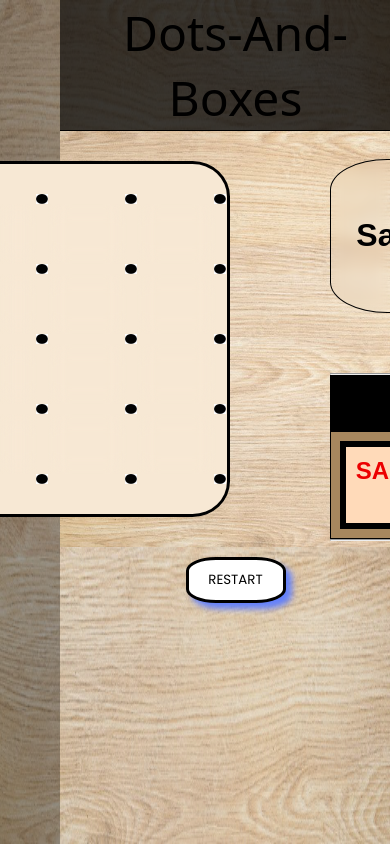
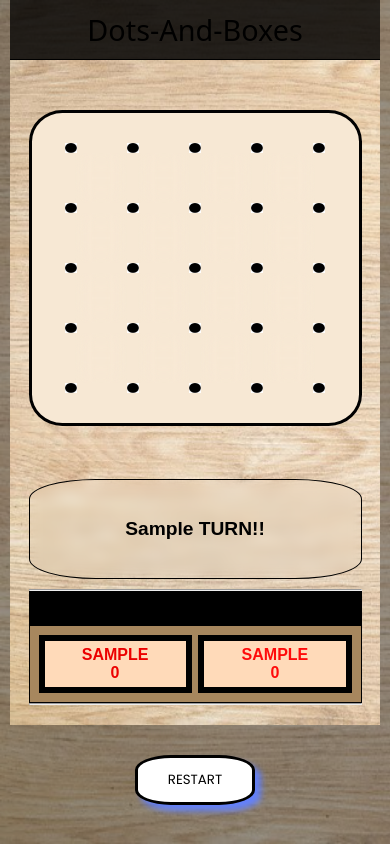
Before and after one commit to RadicalThinker/Dots-and-Boxes, a React (Create React App) app: page / in a window 390 px wide. Both pictures are taken after typing "Sample", "Sample" into the empty fields and a click on the input "Submit". Built offline with nearby package versions, Linux system fonts and the light colour scheme; a web font is replaced by a local one.

Commit message:
Refactor player name handling and improve CSS for responsiveness

```diff
--- a/src/components/connect-the-dots/index.jsx
+++ b/src/components/connect-the-dots/index.jsx
@@ -26,8 +26,8 @@ function Turn({status}){
 export default function ConnectTheDots() {
     const [game, setGame] = useState(false);
     const [form, setForm] = useState(true);
-    const [player1Name, setPlayer1Name] = useState();
-    const [player2Name, setPlayer2Name] = useState();
+    const [player1Name, setPlayer1Name] = useState('');
+    const [player2Name, setPlayer2Name] = useState('');
     const [dots, setDots] = useState(Array(40).fill(0));
     console.log(dots);
     const [squares, setSquares] = useState(Array(16).fill(''));
@@ -41,8 +41,8 @@ export default function ConnectTheDots() {
     function handleSubmit(event) {
         event.preventDefault();
         const formData = new FormData(event.target);
-        setPlayer1Name(formData.get('player1'));
-        setPlayer2Name(formData.get('player2'));
+        setPlayer1Name(formData.get('player1') || 'Player 1');
+        setPlayer2Name(formData.get('player2') || 'Player 2');
         setGame(true);
         setForm(false);
     }
@@ -142,20 +142,20 @@ export default function ConnectTheDots() {
     }
 
     return (
-        <div >
-            {form && (<div className='body'>
+        <div>
+            {form && (
+                <div className='body'>
                     <div className='form-box'>
                         <div className="inputs">
                             <h1>Dots-And-Boxes</h1>
                             <form className='form' onSubmit={handleSubmit}>
-                            <label for="player1" aria-placeholder='example: aditya'>Player 1 Name:</label><br />
+                                <label htmlFor="player1">Player 1 Name:</label><br />
                                 <input type="text" id="player1" name="player1" placeholder='example: aditya' /><br /><br />
-                            <label for="player2">Player 2 Name:</label><br />
+                                <label htmlFor="player2">Player 2 Name:</label><br />
                                 <input type="text" id="player2" name="player2" placeholder='example: harshita' /><br /><br />
-
-
                                 <input type="submit" className="submit" value="Submit" />
-                        </form></div>
+                            </form>
+                        </div>
                     </div>
                 </div>
             )}
@@ -165,8 +165,7 @@ export default function ConnectTheDots() {
                     <div className="game">
                         <div className="name">Dots-And-Boxes</div>
                         <div className="wrapper">
-                            <div className="backimg2"></div>
-                            <div className="dots-container bottom">
+                            <div className="dots-container">
                                 <div className="row">
                                     <div className="btn top">
                                         <Dots /> <Bar value={0} onClick={() => handleclick(0)} />
@@ -245,13 +244,13 @@ export default function ConnectTheDots() {
                                 <Turn status={status} />
                                 <hr />
                                 <div className='score-word'>SCORE</div>
-                                <h1 className='score'>
+                                <div className='score'>
                                     <h1 className="status1">{player1Name} <br />
                                     {status2}</h1>
                                     <h1 className="status2">{player2Name} <br />
-                                    {status3}</h1></h1><hr />
-
-
+                                    {status3}</h1>
+                                </div>
+                                <hr />
                             </div>
                         </div>
                         <div className="super-button">
@@ -259,9 +258,7 @@ export default function ConnectTheDots() {
                         </div>
                     </div>
                 </div>
-            )
-
-            }
+            )}
         </div>
     )
 }
--- a/src/components/connect-the-dots/style.css
+++ b/src/components/connect-the-dots/style.css
@@ -4,16 +4,27 @@
 @import url('https://fonts.googleapis.com/css2?family=Bungee+Spice&display=swap');
 @import url('https://fonts.googleapis.com/css2?family=Reem+Kufi+Fun:wght@400..700&display=swap');
 
+* {
+    box-sizing: border-box;
+}
+
+html, body {
+    margin: 0;
+    padding: 0;
+    overflow-x: hidden;
+}
+
 .return{
     height: 100vh;
-    width: 100vw;
+    width: 100%;
     align-items: center;
     justify-content: center;
-    overflow: hidden;
+    overflow-x: hidden;
 }
+
 .body {
     margin: 0;
-    width: 100vw;
+    width: 100%;
     height: 100vh;
     background: #f1f38e;
     display: flex;
@@ -25,14 +36,15 @@
 }
 
 .form-box {
-    /* position: relative; */
-    width: 400px;
-    height: 460px;
+    width: 90%;
+    max-width: 400px;
+    height: auto;
+    min-height: 460px;
     border-radius: 20px;
-    padding: 40px;
+    padding: 30px;
     box-sizing: border-box;
     background: #10abf3;
-    box-shadow: 14px 14px 10px #2e05e6
+    box-shadow: 14px 14px 10px #ffffff;
 }
 
 input {
@@ -47,7 +59,6 @@ input {
 label,
 input,
 .submit {
-    /* display: block; */
     width: 100%;
     padding: 0;
     border: none;
@@ -100,7 +111,6 @@ img {
     height: 10px;
     padding: 0;
     margin: 0;
-    /* mix-blend-mode:screen; */
 }
 
 .dots-container {
@@ -109,13 +119,15 @@ img {
     flex-direction: column;
     margin-top: 30px;
     border-radius: 10%;
-    width: 500px;
-    margin-right: 100px;
+    width: 100%;
+    max-width: 500px;
+    margin-right: 0;
     background-color: transparent;
     position: relative;
     background-color: #F7E8D4;
     border: 3px solid black;
 }
+
 .bar1 {
     all: unset;
     width: 77px;
@@ -131,7 +143,6 @@ img {
     width: 77px;
     cursor: pointer;
     border-radius: 20%;
-    /* background-color: white; */
     padding: 0;
     margin: 0;
 }
@@ -147,7 +158,6 @@ img {
 .bary1 {
     all: unset;
     width: 10.2px;
-    /* margin: 2px; */
     cursor: pointer;
     border-radius: 20%;
     background-color: black;
@@ -181,7 +191,6 @@ img {
     text-align: center;
     width: 79px;
     cursor: pointer;
-
 }
 
 .dots {
@@ -195,35 +204,44 @@ img {
 }
 
 .game{
-    height: 140vh;
-    border-top: none;
-    backdrop-filter: brightness(150%);
-    width: 90vw;
-    margin-left: 60px;
+    height: auto;
+    min-height: 100vh;
+    width: 100%;
+    padding: 0 10px;
+    margin: 0;
+    display: flex;
+    flex-direction: column;
+    align-items: center;
 }
+
 .wrapper {
     position: relative;
     width: 100%;
     display: flex;
+    flex-direction: row;
     justify-content: center;
     align-items: center;
     background-image: url(images/woodenback.jpg);
     background-size: cover;
     background-repeat: no-repeat;
-    z-index: -8;
+    z-index: 1;
+    padding: 20px 0;
+    flex-wrap: wrap;
 }
+
 .backimg{
-    position: absolute;
+    position: fixed;
     top: 0;
     left: 0;
-    height: 100vh;
-    width: 100vw;
+    height: 100%;
+    width: 100%;
     background-image: url(images/woodenback.jpg);
     filter:brightness(62%);
-    background-size: 100vw 100vh;
+    background-size: cover;
     background-repeat: no-repeat;
     z-index: -1;
 }
+
 .top {
     margin-top: 30px;
 }
@@ -233,9 +251,8 @@ img {
 }
 
 .status1 {
-    /* border: 6px solid green; */
     position: relative;
-    width: 42%;
+    width: 48%;
     height: 100%;
     font-size: 1.5rem;
     text-transform: uppercase;
@@ -246,16 +263,13 @@ img {
     border: 6px solid black;
     margin-right: 1px;
 }
+
 .status2 {
-    /* border: 6px solid green; */
     position: relative;
     text-transform: uppercase;
-    width: 42%;
+    width: 48%;
     height: 100%;
     font-size: 1.5rem;
-    /* overflow: scroll; */
-    /* justify-items: center; */
-    backdrop-filter: blur(10px);
     color: rgb(255, 11, 11);
     margin: 3px;
     padding: 10px;
@@ -263,10 +277,13 @@ img {
     border: 6px solid black;
     margin-left: 1px;
 }
+
 hr{
     margin: 0;
     padding: 0;
+    width: 100%;
 }
+
 .score{
     background-color:#a7875e;
     color: white;
@@ -277,31 +294,36 @@ hr{
     border: 1px solid black;
     font-family: "Reem Kufi Fun", sans-serif;
     font-optical-sizing: auto;
-    font-weight: <weight>;
     font-style: normal;
+    justify-content: space-between;
 }
+
 .turn{
     text-transform: capitalize;
     backdrop-filter: blur(6px);
     border: 1px solid black;
-    height: 18vh;
-    /* width: 60vh; */
+    height: auto;
+    min-height: 100px;
     align-content: center;
     text-align: center;
     border-radius: 20%;
-    margin-bottom: 60px;
+    margin-bottom: 20px;
     animation: flicker 0.3s linear forwards;
     font-family: "Reem Kufi Fun", sans-serif;
     font-optical-sizing: auto;
-    font-weight: <weight>;
     font-style: normal;
+    padding: 10px;
 }
+
 .status-box {
-    width: 420px;
+    width: 100%;
+    max-width: 420px;
+    margin-top: 20px;
 }
+
 .score-word{
     background-color: black;
-    font-size: 3rem;
+    font-size: 2.5rem;
     border: 1px solid black;
     border-bottom: none;
     font-family: "Bungee Spice", sans-serif;
@@ -309,27 +331,34 @@ hr{
     font-style: normal;
 }
 
+.super-button {
+    width: 100%;
+    display: flex;
+    justify-content: center;
+    margin: 20px 0;
+}
+
 .restart{
-    width: 100px;
+    width: 120px;
     margin-top: 10px;
-    padding: 10px;
+    padding: 12px;
     backdrop-filter: blur(10px);
     background-color: rgb(255, 255, 255);
     border-radius: 30%;
-    font-family:poppins;
+    font-family: poppins;
     border: 3px solid black;
     box-sizing: border-box;
     box-shadow: 6px 6px 6px rgb(99, 129, 252);
 }
+
 .restart:hover{
     cursor: pointer;
-    background-color: rgb(99, 129, 252);;
+    background-color: rgb(99, 129, 252);
     transition: all 0.5s;
     box-shadow: 6px 6px 6px rgb(255, 255, 255);
 }
 
 .name{
-    /* padding: 20px; */
     background-color: #000000c0;
     border-bottom: 1px solid black;
     font-size: 3rem;
@@ -340,6 +369,9 @@ hr{
     font-variation-settings:
       "EDPT" 64,
       "EHLT" 12;
+    width: 100%;
+    text-align: center;
+    padding: 10px 0;
 }
 
 @keyframes flicker {
@@ -374,3 +406,79 @@ hr{
         color: #0000ff;
     }
 }
+
+/* Media Queries for Responsiveness */
+
+@media screen and (max-width: 768px) {
+    .wrapper {
+        flex-direction: column;
+    }
+
+    .dots-container {
+        margin-right: 0;
+        margin-bottom: 20px;
+        max-width: 90%;
+    }
+
+    .status-box {
+        max-width: 90%;
+    }
+
+    .name {
+        font-size: 2.2rem;
+    }
+
+    .score-word {
+        font-size: 2rem;
+    }
+}
+
+@media screen and (max-width: 480px) {
+    .bar {
+        width: 50px;
+    }
+
+    .bar1 {
+        width: 50px;
+    }
+
+    .square {
+        width: 52px;
+        height: 50px;
+        font-size: 30px;
+    }
+
+    .status1, .status2 {
+        font-size: 1rem;
+        padding: 5px;
+    }
+
+    .turn {
+        font-size: 1.2rem;
+        margin-bottom: 10px;
+    }
+
+    .name {
+        font-size: 1.8rem;
+    }
+
+    .score-word {
+        font-size: 1.8rem;
+    }
+}
+
+@media screen and (max-width: 360px) {
+    .bar {
+        width: 40px;
+    }
+
+    .bar1 {
+        width: 40px;
+    }
+
+    .square {
+        width: 42px;
+        height: 40px;
+        font-size: 22px;
+    }
+}
```
Lines whose indentation alone changed are shown as unchanged.
